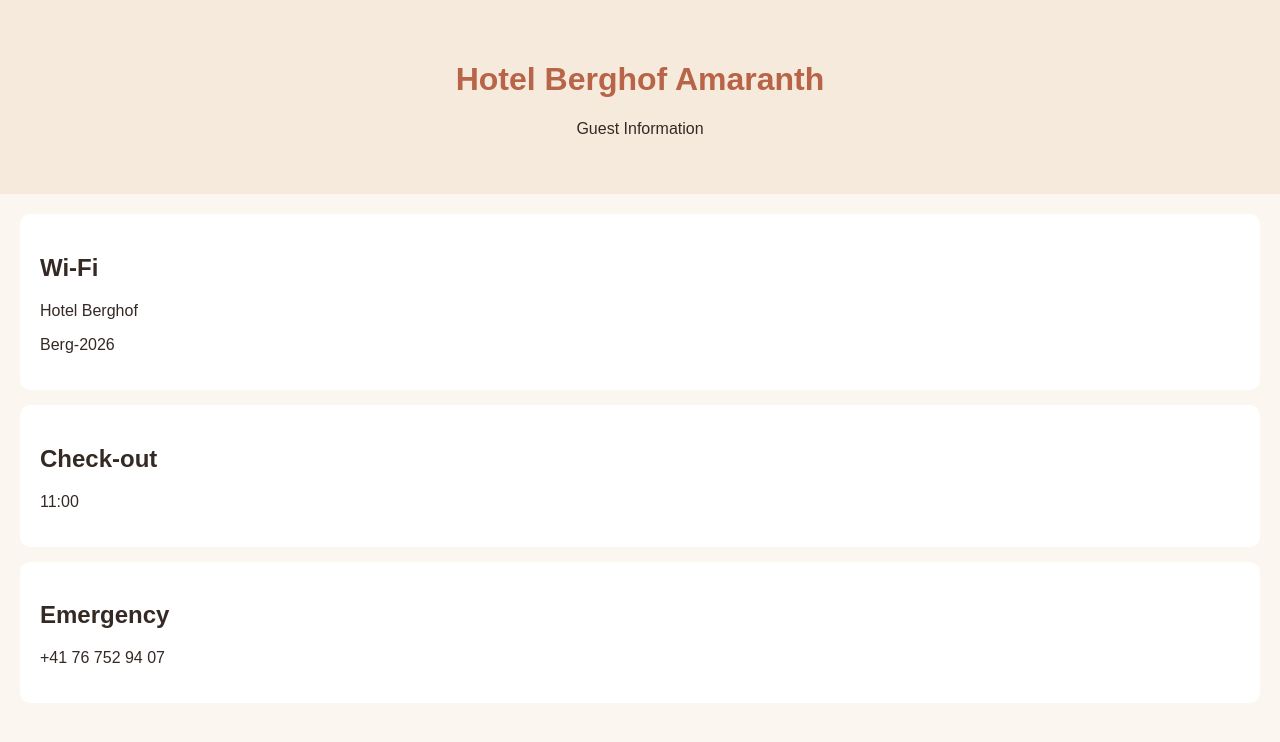
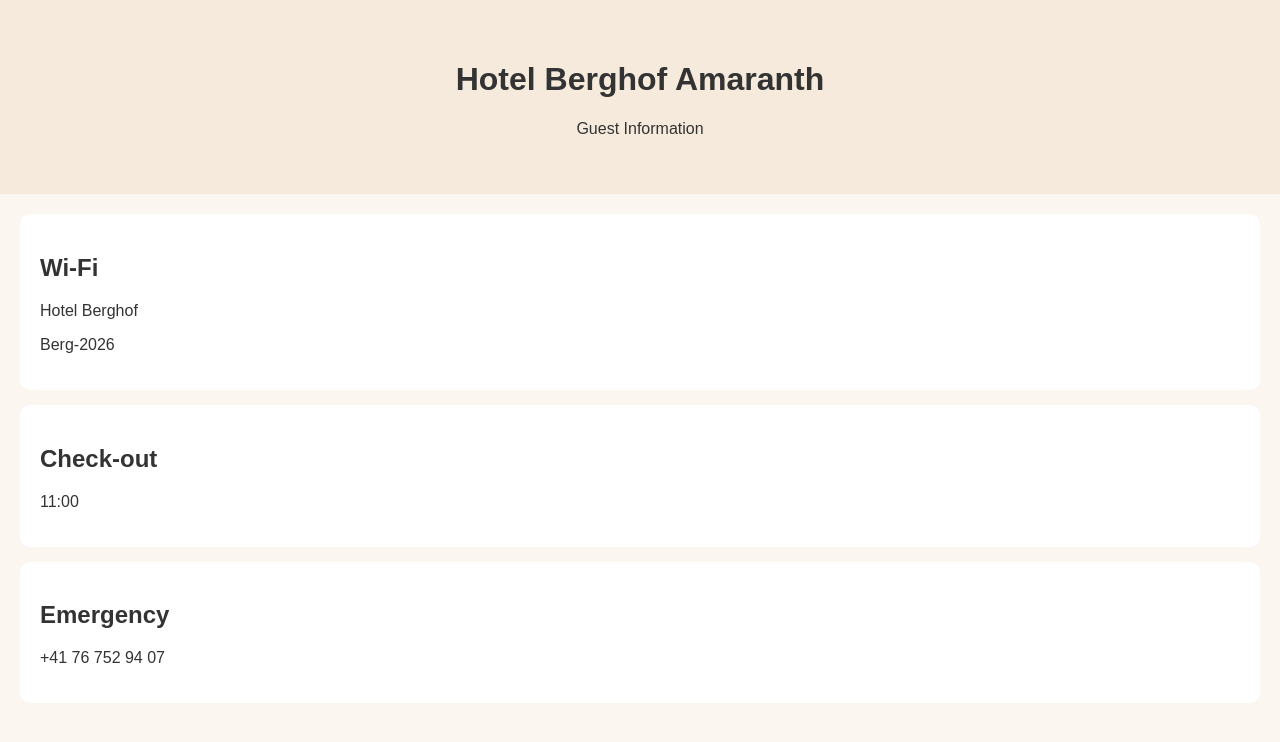
Before and after one commit to Wicca6/Guest-Experience-, a plain HTML site: page index.html in a window 1280 px wide. Drawn offline with Linux system fonts and the light colour scheme.

Commit message:
Berghof index.html

```diff
--- a/index.html
+++ b/index.html
@@ -1,4 +1,3 @@
-
 <!DOCTYPE html>
 <html lang="en">
 <head>
@@ -8,20 +7,16 @@
 
 <style>
 body {
-  font-family: Arial, sans-serif;
+  font-family: Arial;
   margin: 0;
   background: #fbf6ef;
-  color: #352924;
+  color: #333;
 }
 
 header {
+  background: #f5eadc;
+  padding: 40px;
   text-align: center;
-  padding: 40px;
-  background: #f5eadc;
-}
-
-h1 {
-  color: #b86449;
 }
 
 .container {
@@ -35,6 +30,7 @@ h1 {
   border-radius: 10px;
 }
 </style>
+
 </head>
 
 <body>
```
